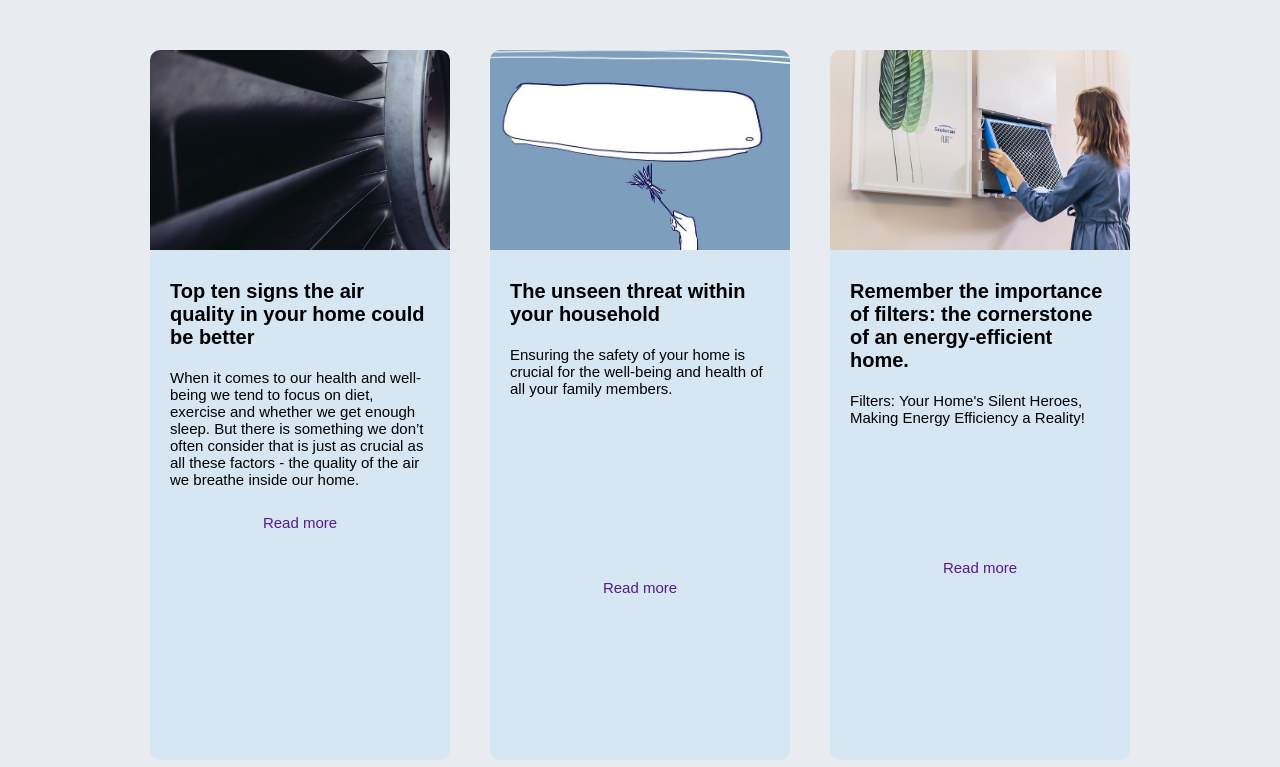
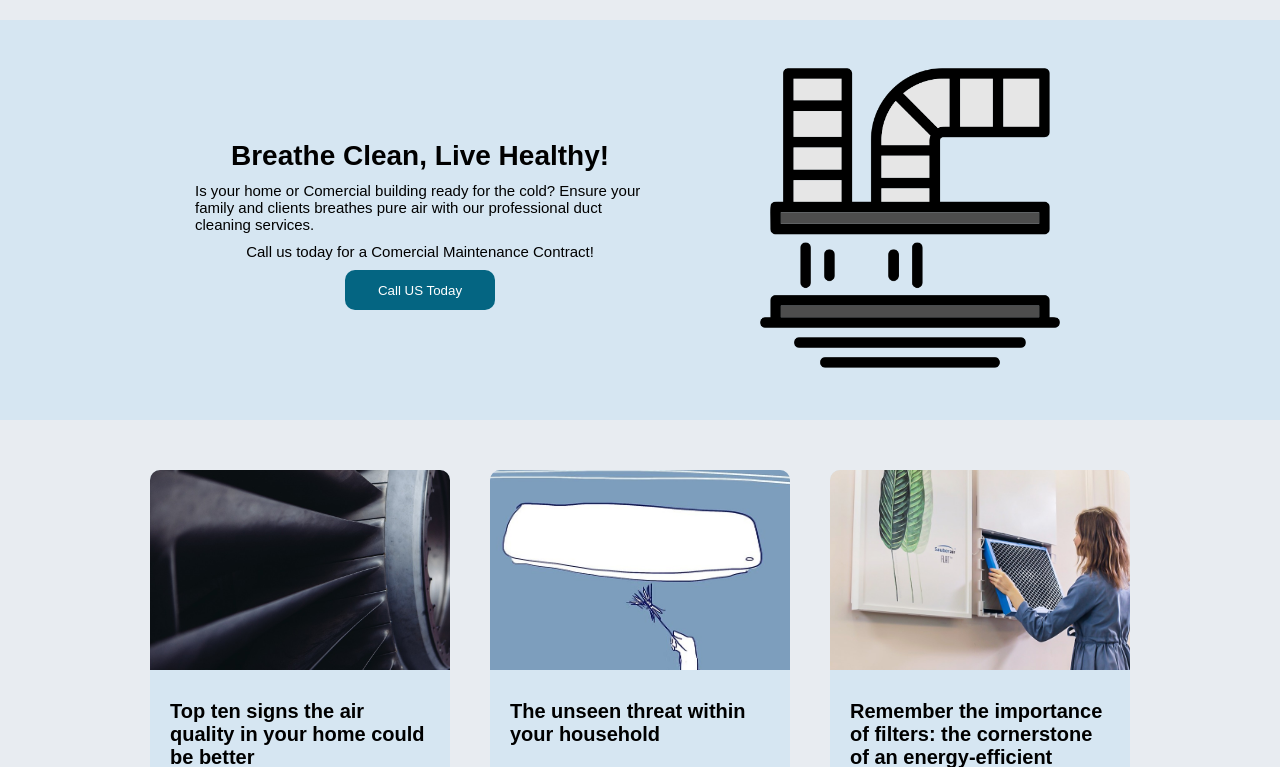
Before and after one commit to Andy2020code/hvac-01, a Flask app: page / in a window 1280 px wide. Shown: the part 552-1319 px from the top of the page. Run offline with Flask 3, Linux system fonts and the light colour scheme; some web fonts are replaced.

Commit message:
design update

```diff
--- a/static/css/index.css
+++ b/static/css/index.css
@@ -177,6 +177,88 @@
       font-size: 13px;
     }
   }
+
+
+
+  .dc-layout{
+    width: 100%;
+    height: 50vh;
+    background-color: #D6E6F2;
+    margin: 20px 0px;
+    display: flex;
+    align-items: center;
+    justify-content: center;
+  }
+
+  .dc-left-div{
+    width: 600px;
+    height: 45vh;
+    display: flex;
+    flex-direction: column;
+    justify-content: center;
+    align-items: center;
+    margin: 0px 20px;
+  }
+
+  .dc-title{
+    font-size: 28px;
+    text-align: center;
+    font-family: "termina", sans-serif;
+    font-weight: 600;
+    margin: 10px 0px;
+  }
+
+  .dc-title-01{
+    font-size: 15px;
+    font-family: "termina", sans-serif;
+    font-weight: 400;
+    margin: 10px 0px;
+  }
+
+  .dc-text-01{
+    width: 450px;
+    font-size: 15px;
+    font-family: "termina", sans-serif;
+    font-weight: 300;
+  }
+
+  .call-btn{
+    width: 150px;
+    height: 40px;
+    border: 0px;
+    border-radius: 10px;
+    background-color: #046582;
+    color: #fff;
+    font-family: "termina", sans-serif;
+    font-weight: 300;
+  }
+
+  .dc-right-div{
+    width: 400px;
+    height: auto;
+    overflow: hidden;
+    margin: 0px 20px;
+  }
+
+  .dc-right-div img{
+    width: 300px;
+  }
+
+  @media(max-width: 160px){
+    .dc-left-div{
+      width: 600px;
+      height: 45vh;
+      display: flex;
+      flex-direction: column;
+      justify-content: center;
+      align-items: center;
+    }
+
+  }
+
+
+
+
 
   .div-01-layout{
     width: 100%;
@@ -832,6 +914,12 @@
   line-height: 20px;
 }
 
+@media (max-width: 1600px){
+  .div-03-text-content-01{
+    width: 700px;
+  }
+}
+
 @media (max-width: 1400px){
 
   .div-03-layout{
--- a/templates/index.html
+++ b/templates/index.html
@@ -31,6 +31,20 @@
     <div class="top-bg">
         <h1>One Source Climate Services, working for you!</h1>
         <p>Consistently providing cost-effective, quaranteed work for all heating and cooling needs at your home or bussiness</p>
+    </div>
+
+    <div class="dc-layout">
+
+        <div class="dc-left-div">
+            <h1 class="dc-title">Breathe Clean, Live Healthy!</h1>
+            <p class="dc-text-01">Is your home or Comercial building ready for the cold? Ensure your family and clients breathes pure air with our professional duct cleaning services.</p>
+            <h1 class="dc-title-01">Call us today for a Comercial Maintenance Contract!  </h1>
+            <a href="/service"><button class="call-btn">Call US Today</button></a>
+        </div>
+
+        <div class="dc-right-div">
+            <img src="/static/IMG/services-img/ductwork.png" alt="">
+        </div>
     </div>
 
     <div class="div-01-layout">
```
